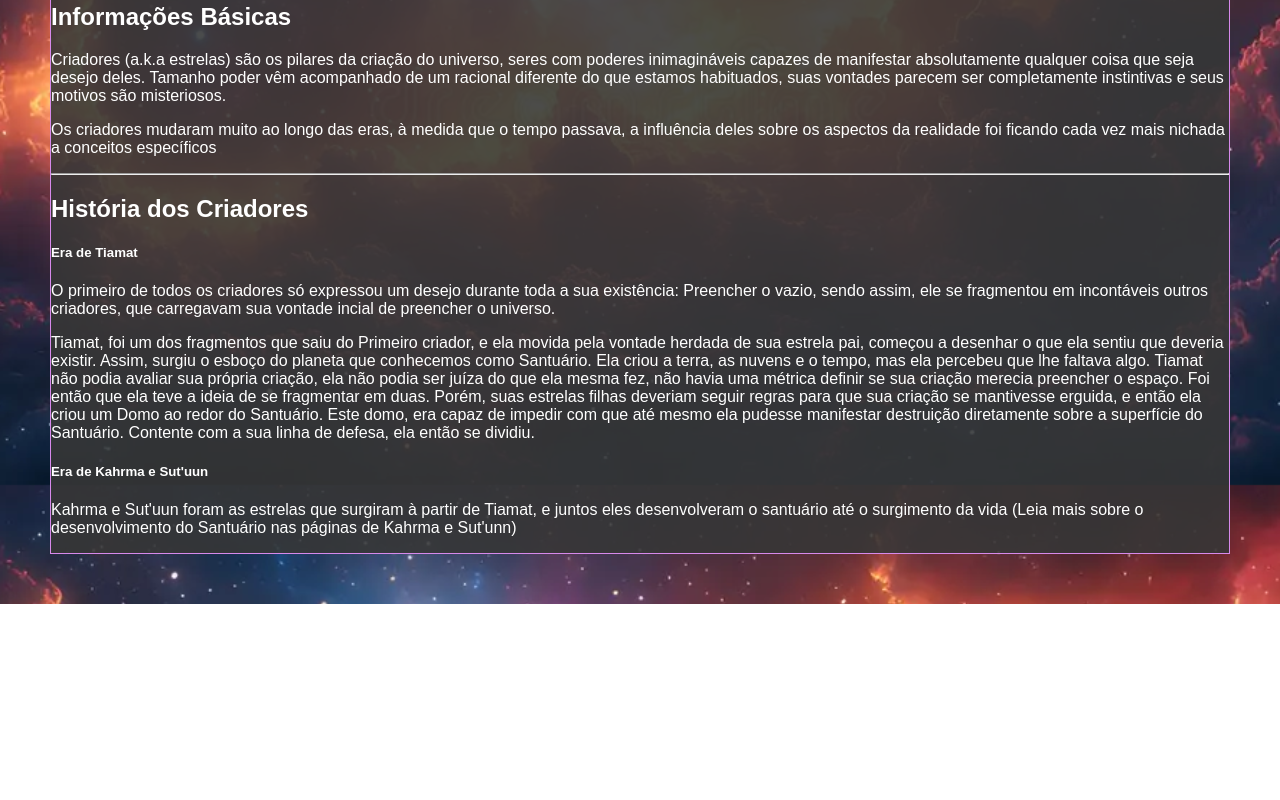
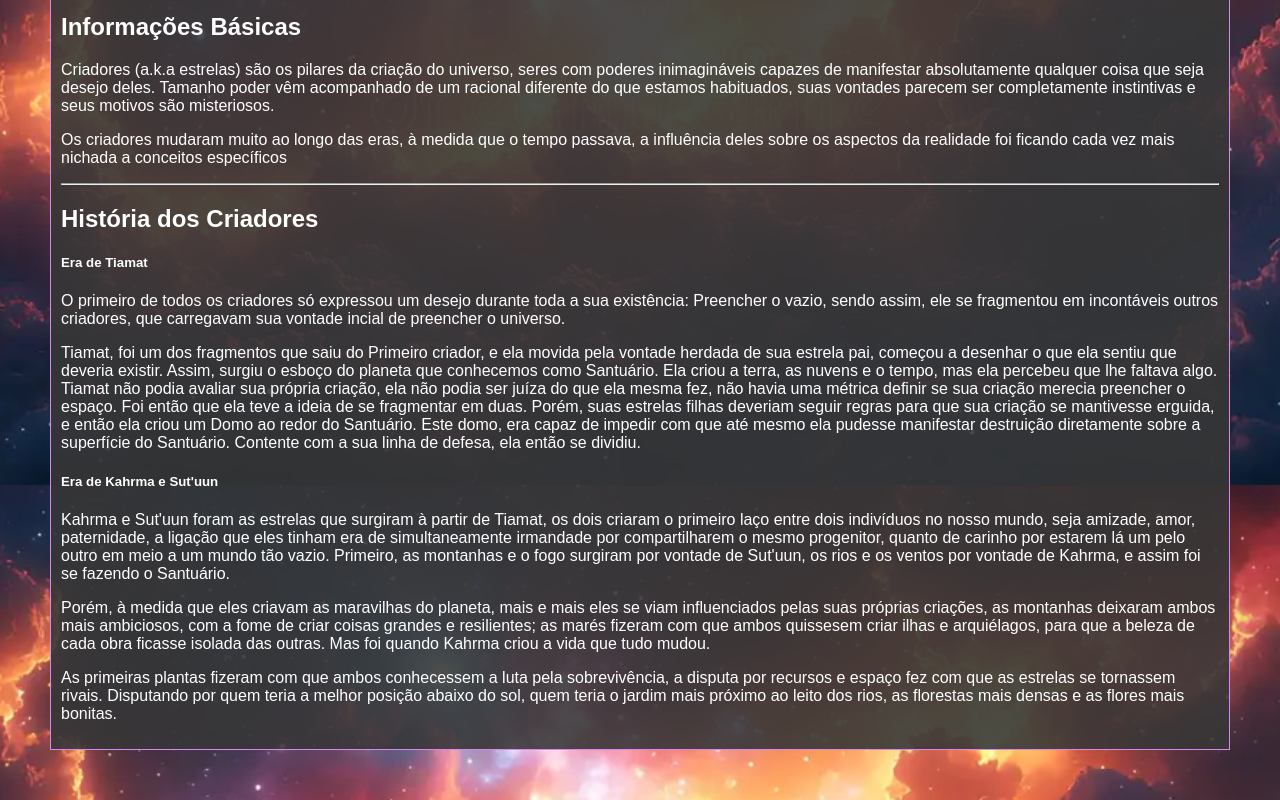
Before and after one commit to miranda404/Wiki-GPC, a plain HTML site: page Criadores.html in a window 1280 px wide. Shown: the part 315-1115 px from the top of the page. Before the commit the page ends 919 px from the top, so only its background shows below. Drawn offline with Linux system fonts and the light colour scheme.

Commit message:
New texts

```diff
--- a/Criadores.html
+++ b/Criadores.html
@@ -48,8 +48,25 @@
         </p>
         <h5>Era de Kahrma e Sut'uun</h5>
         <p>
-            Kahrma e Sut'uun foram as estrelas que surgiram à partir de Tiamat, e juntos eles desenvolveram o santuário até o surgimento
-            da vida (Leia mais sobre o desenvolvimento do Santuário nas páginas de Kahrma e Sut'unn)
+            Kahrma e Sut'uun foram as estrelas que surgiram à partir de Tiamat, os dois criaram o primeiro laço entre
+            dois indivíduos no nosso mundo, seja amizade, amor, paternidade, a ligação que eles tinham era de simultaneamente
+            irmandade por compartilharem o mesmo progenitor, quanto de carinho por estarem lá um pelo outro em meio a um mundo
+            tão vazio. Primeiro, as montanhas e o fogo surgiram por vontade de Sut'uun, os rios e os ventos por vontade de Kahrma,
+            e assim foi se fazendo o Santuário.
+        </p>
+        <p>
+            Porém, à medida que eles criavam as maravilhas do planeta, mais e mais eles se viam influenciados pelas
+            suas próprias criações, as montanhas deixaram ambos mais ambiciosos, com a fome de criar coisas grandes e
+            resilientes; as marés fizeram com que ambos quissesem criar ilhas e arquiélagos, para que a beleza de cada
+            obra ficasse isolada das outras. Mas foi quando Kahrma criou a vida que tudo mudou.
+        </p>
+        <p>
+            As primeiras plantas fizeram com que ambos conhecessem a luta pela sobrevivência, a disputa por recursos e
+            espaço fez com que as estrelas se tornassem rivais. Disputando por quem teria a melhor posição abaixo do sol,
+            quem teria o jardim mais próximo ao leito dos rios, as florestas mais densas e as flores mais bonitas.
+        </p:>
+        <p>
+
         </p>
     </article>
 </body>
--- a/styleCriadores.css
+++ b/styleCriadores.css
@@ -32,4 +32,5 @@ article,a{
     background-color: rgba(54, 54, 54, 0.89);
     border: 1px solid rgb(215, 137, 235);
     margin-top: -10px;
+    padding: 10px;
 }
```
